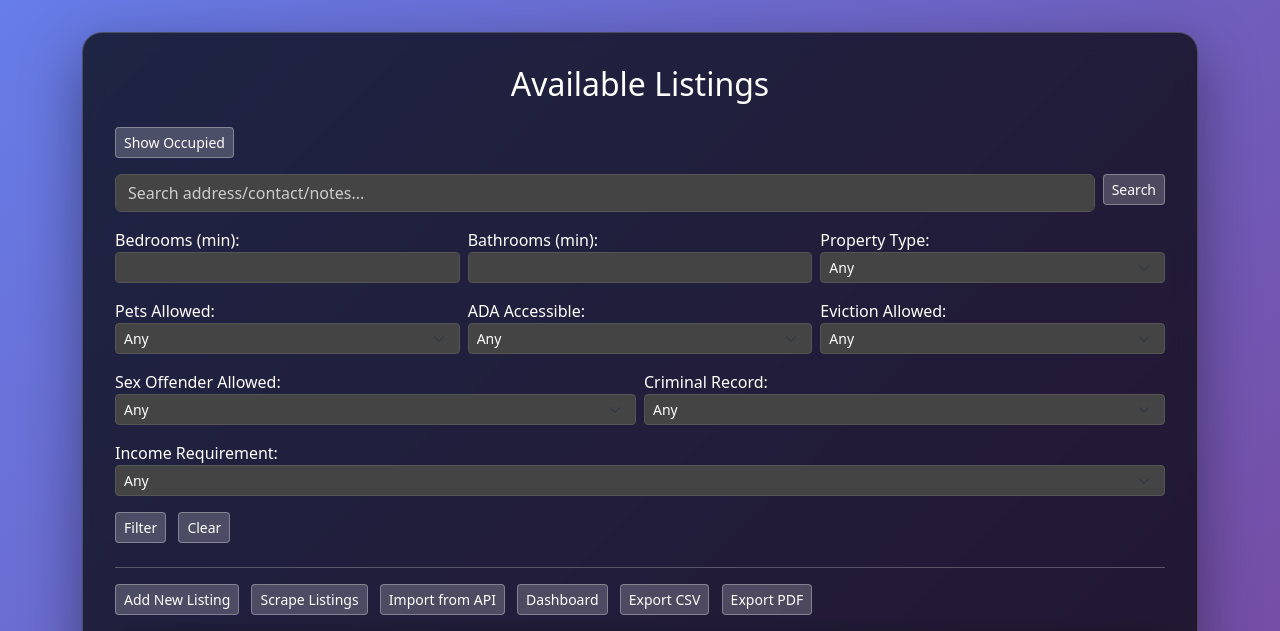
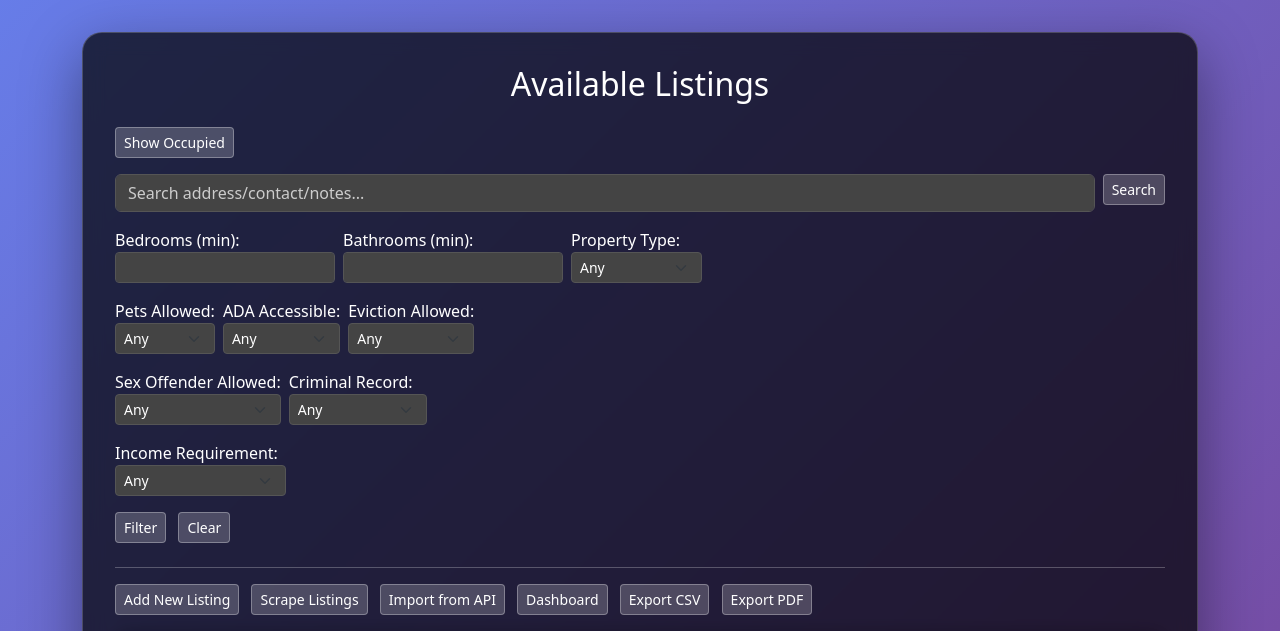
Before and after one commit to StuartLech/Hand-Up-Housing, a Django app: page / in a window 1280 px wide. Shown: the part 56-687 px from the top of the page. Run offline with Django 5.2, Linux system fonts and the light colour scheme; a user stored in the database is signed in; data comes from the database, SQL or seed files in the repository.

Commit message:
Limit filter input width (#40)

```diff
--- a/housing_app/templates/housing_app/listing_list.html
+++ b/housing_app/templates/housing_app/listing_list.html
@@ -39,27 +39,27 @@
 
   <!-- Row 1: bedrooms, bathrooms, property_type -->
   <div class="row gx-2 gy-2 mb-3">
-    <div class="col">
+    <div class="col-auto">
       <label>Bedrooms (min):</label>
       <input
         type="number"
         name="bedrooms"
-        class="form-control form-control-sm"
+        class="form-control form-control-sm filter-field"
         value="{{ request.GET.bedrooms|default_if_none:'' }}"
       >
     </div>
-    <div class="col">
+    <div class="col-auto">
       <label>Bathrooms (min):</label>
       <input
         type="number"
         name="bathrooms"
-        class="form-control form-control-sm"
+        class="form-control form-control-sm filter-field"
         value="{{ request.GET.bathrooms|default_if_none:'' }}"
       >
     </div>
-    <div class="col">
+    <div class="col-auto">
       <label>Property Type:</label>
-      <select name="property_type" class="form-select form-select-sm">
+      <select name="property_type" class="form-select form-select-sm filter-field">
         <option value="">Any</option>
         <option value="house" {% if request.GET.property_type == 'house' %}selected{% endif %}>House</option>
         <option value="apartment" {% if request.GET.property_type == 'apartment' %}selected{% endif %}>Apartment</option>
@@ -71,25 +71,25 @@
 
   <!-- Row 2: pets_allowed, ada_accessible, eviction_allowed -->
   <div class="row gx-2 gy-2 mb-3">
-    <div class="col">
+    <div class="col-auto">
       <label>Pets Allowed:</label>
-      <select name="pets_allowed" class="form-select form-select-sm">
+      <select name="pets_allowed" class="form-select form-select-sm filter-field">
         <option value="">Any</option>
         <option value="True" {% if request.GET.pets_allowed == 'True' %}selected{% endif %}>Yes</option>
         <option value="False" {% if request.GET.pets_allowed == 'False' %}selected{% endif %}>No</option>
       </select>
     </div>
-    <div class="col">
+    <div class="col-auto">
       <label>ADA Accessible:</label>
-      <select name="ada_accessible" class="form-select form-select-sm">
+      <select name="ada_accessible" class="form-select form-select-sm filter-field">
         <option value="">Any</option>
         <option value="True" {% if request.GET.ada_accessible == 'True' %}selected{% endif %}>Yes</option>
         <option value="False" {% if request.GET.ada_accessible == 'False' %}selected{% endif %}>No</option>
       </select>
     </div>
-    <div class="col">
+    <div class="col-auto">
       <label>Eviction Allowed:</label>
-      <select name="past_eviction_allowed" class="form-select form-select-sm">
+      <select name="past_eviction_allowed" class="form-select form-select-sm filter-field">
         <option value="">Any</option>
         <option value="True" {% if request.GET.past_eviction_allowed == 'True' %}selected{% endif %}>Yes</option>
         <option value="False" {% if request.GET.past_eviction_allowed == 'False' %}selected{% endif %}>No</option>
@@ -99,17 +99,17 @@
 
   <!-- Row 3: sex_offender_allowed, criminal_record_allowed -->
   <div class="row gx-2 gy-2 mb-3">
-    <div class="col">
+    <div class="col-auto">
       <label>Sex Offender Allowed:</label>
-      <select name="sex_offender_allowed" class="form-select form-select-sm">
+      <select name="sex_offender_allowed" class="form-select form-select-sm filter-field">
         <option value="">Any</option>
         <option value="True" {% if request.GET.sex_offender_allowed == 'True' %}selected{% endif %}>Yes</option>
         <option value="False" {% if request.GET.sex_offender_allowed == 'False' %}selected{% endif %}>No</option>
       </select>
     </div>
-    <div class="col">
+    <div class="col-auto">
       <label>Criminal Record:</label>
-      <select name="criminal_record_allowed" class="form-select form-select-sm">
+      <select name="criminal_record_allowed" class="form-select form-select-sm filter-field">
         <option value="">Any</option>
         <option value="none" {% if request.GET.criminal_record_allowed == 'none' %}selected{% endif %}>None</option>
         <option value="misdemeanor" {% if request.GET.criminal_record_allowed == 'misdemeanor' %}selected{% endif %}>Misdemeanor</option>
@@ -120,9 +120,9 @@
 
   <!-- Row 4: Income Requirement (choice) -->
   <div class="row gx-2 gy-2 mb-3">
-    <div class="col">
+    <div class="col-auto">
       <label>Income Requirement:</label>
-      <select name="income_requirement" class="form-select form-select-sm">
+      <select name="income_requirement" class="form-select form-select-sm filter-field">
         <option value="">Any</option>
         <option value="under_20" {% if request.GET.income_requirement == 'under_20' %}selected{% endif %}>Under $20,000</option>
         <option value="30_40" {% if request.GET.income_requirement == '30_40' %}selected{% endif %}>$30,000-$40,000</option>
--- a/static/css/styles.css
+++ b/static/css/styles.css
@@ -66,6 +66,11 @@ body {
 }
 .form-control::placeholder {
   color: #ccc;
+}
+
+/* Keep filter inputs from stretching too wide */
+.filter-field {
+  max-width: 15rem;
 }
 
 /* Primary button styling */
```
